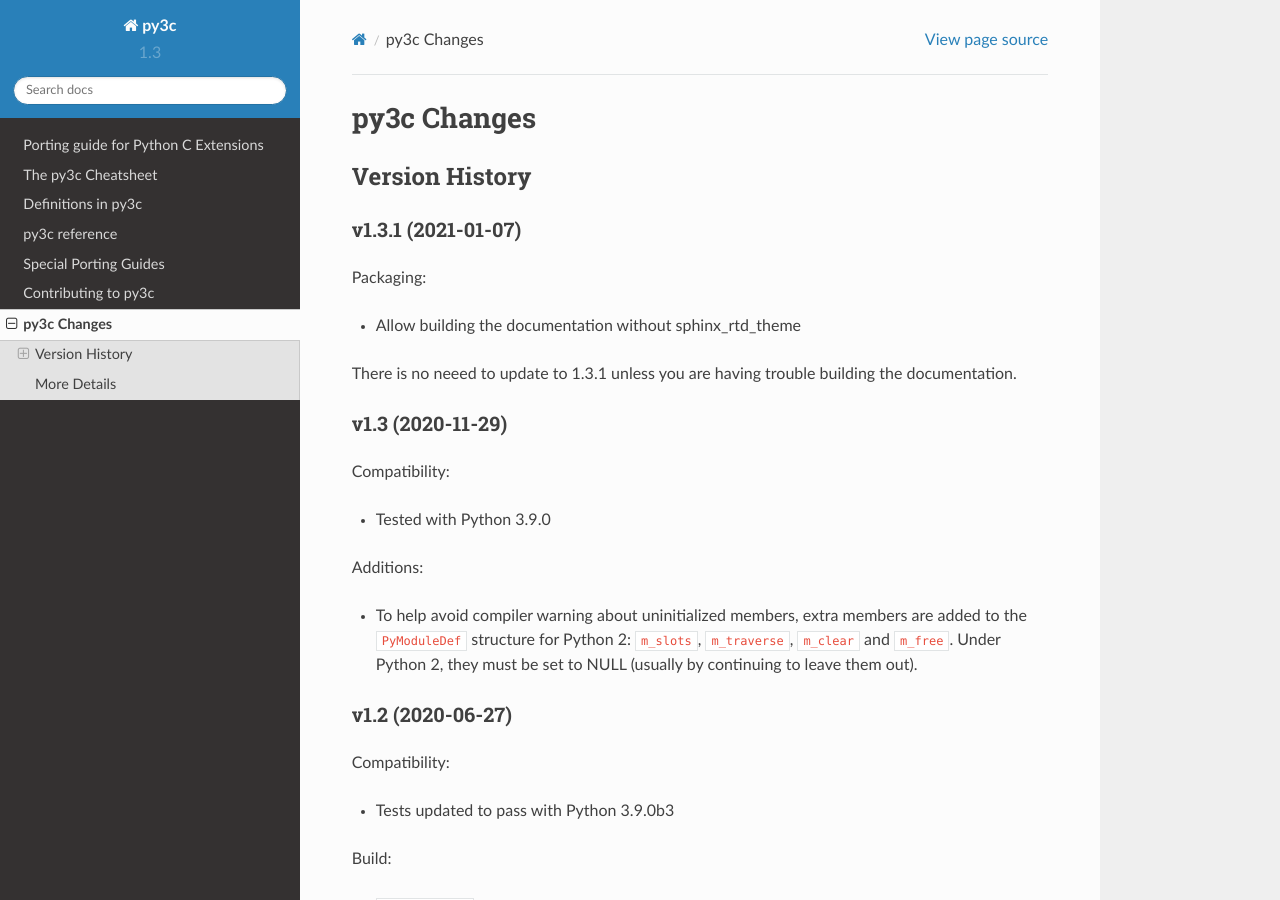
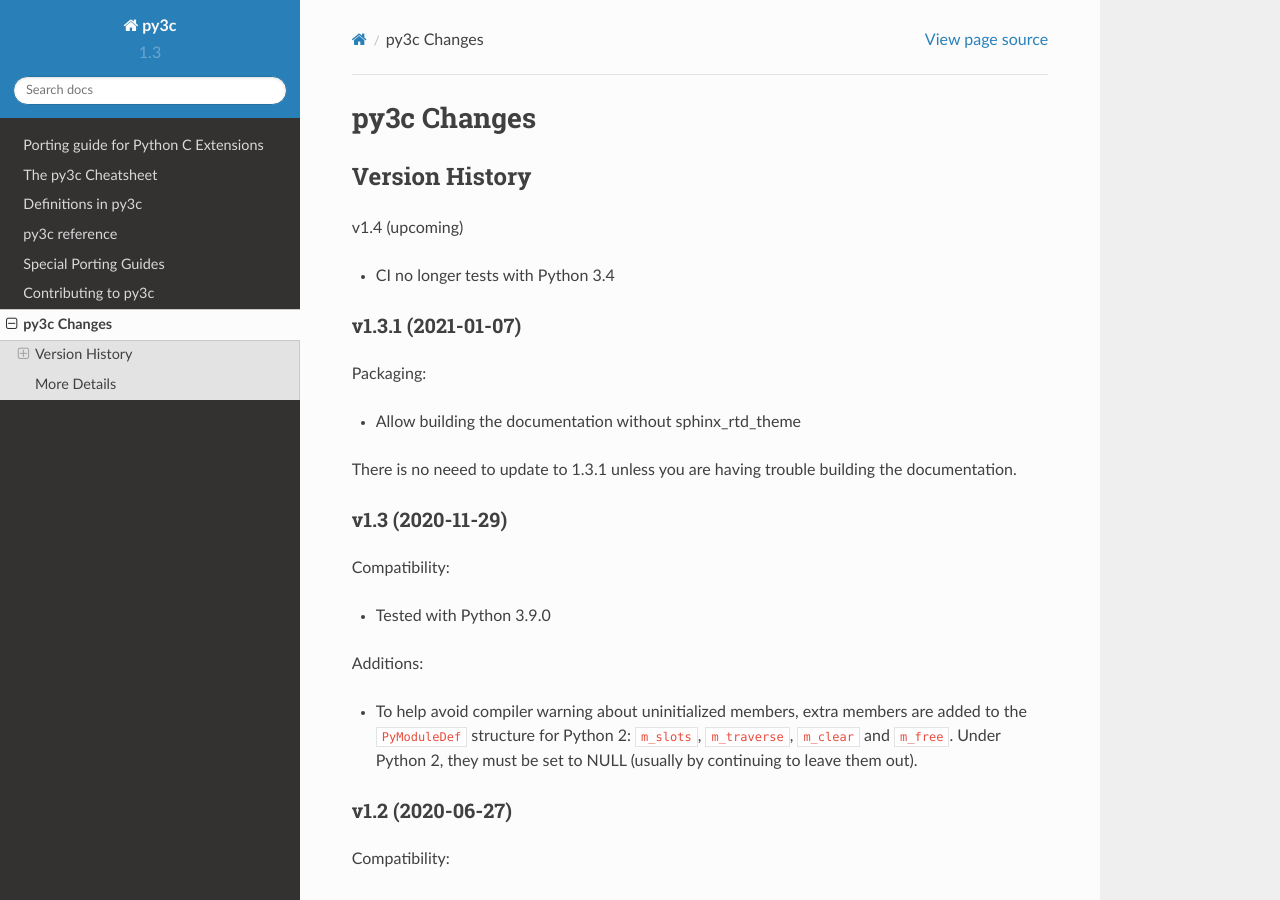
Before and after one commit to encukou/py3c, a Sphinx documentation site: the page built from doc/source/changelog.rst, in a window 1280 px wide and 900 px high. Built offline with Sphinx 7.4.7 and the Read the Docs theme 2.0.0, drawn with Linux system fonts in a browser that asks for light colours.

Commit message:
Remove Python 3.4 from CI

```diff
--- a/doc/source/changelog.rst
+++ b/doc/source/changelog.rst
@@ -6,6 +6,11 @@
 
 Version History
 ===============
+
+v1.4 (upcoming)
+
+* CI no longer tests with Python 3.4
+
 
 v1.3.1 (2021-01-07)
 -----------------
```
Also changed, not shown: 1 other file.
